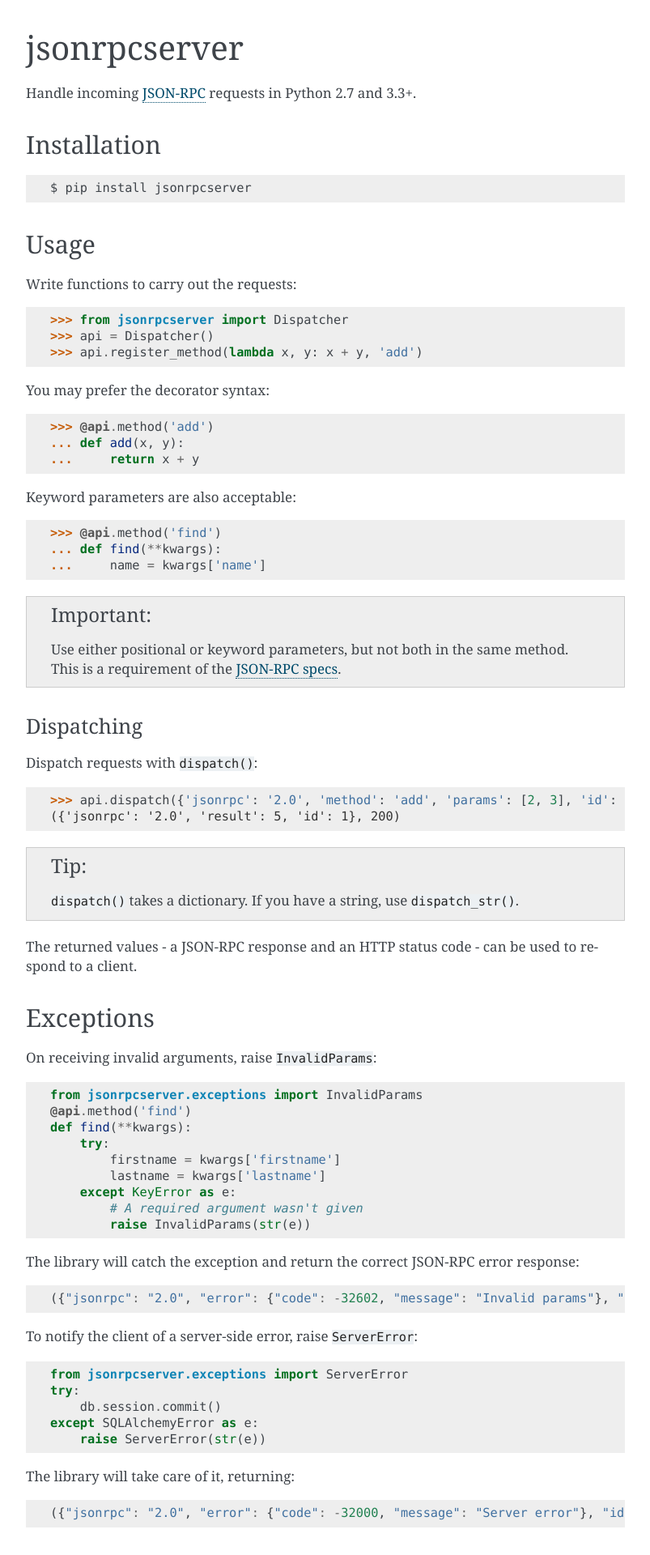
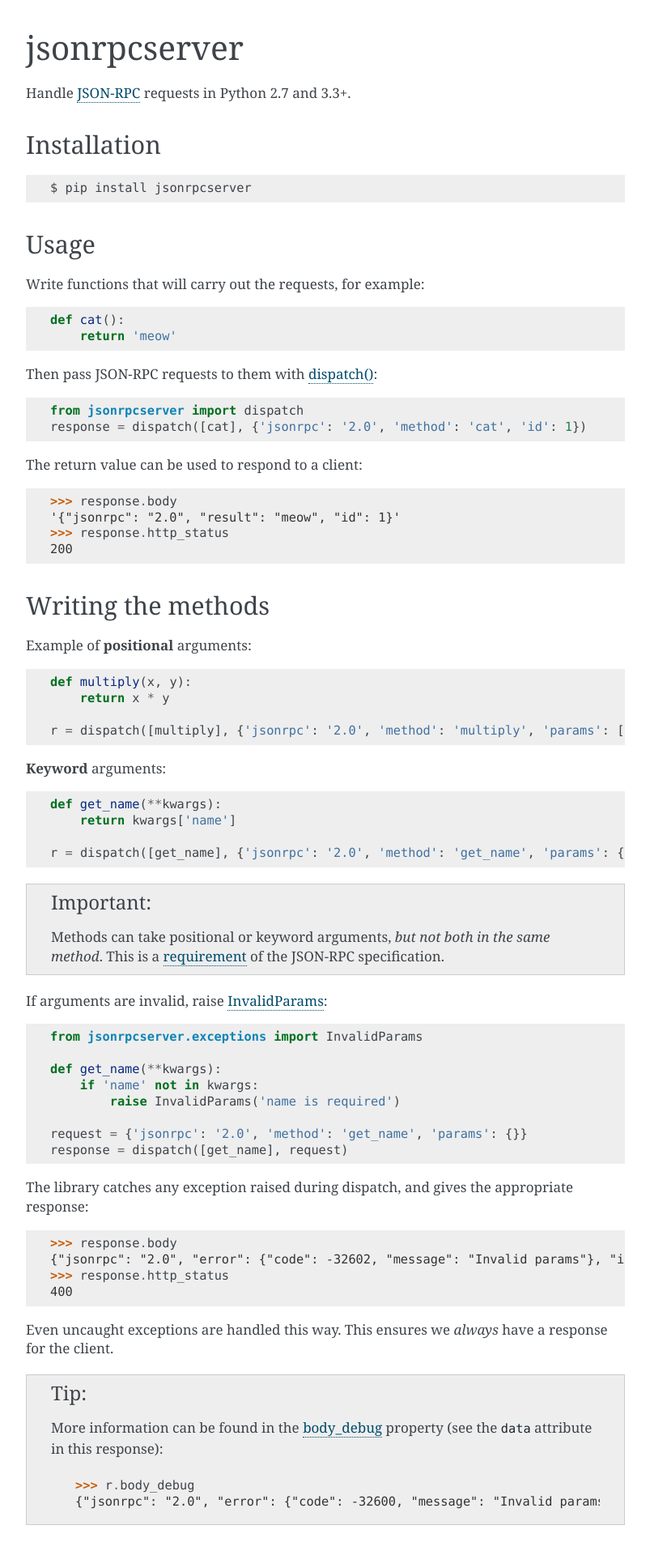
Before and after one commit to explodinglabs/jsonrpcserver, a Sphinx documentation site: the page built from doc/index.rst, in a window 1280 px wide. Shown: the top 1920 px of the page at 81% size, without its empty margins (238-1041 px from the left). Built offline with Sphinx 7.4.7, drawn with Linux system fonts in a browser that asks for light colours; some of the changed text lies outside the part shown.

Commit message:
Documenting version 3, (in progress)

```diff
--- a/doc/_static/custom.css
+++ b/doc/_static/custom.css
@@ -1,3 +1,6 @@
 dt {
-  font-weight: bold !important;
 }
+
+dl.class dt code.descname{
+  margin-bottom: 0.5em;
+}
--- a/doc/conf.py
+++ b/doc/conf.py
@@ -21,7 +21,7 @@ import alabaster
 # If extensions (or modules to document with autodoc) are in another directory,
 # add these directories to sys.path here. If the directory is relative to the
 # documentation root, use os.path.abspath to make it absolute, like shown here.
-#sys.path.insert(0, os.path.abspath('.'))
+sys.path.insert(0, os.path.abspath('../jsonrpcserver'))
 
 def setup(app):
     app.add_stylesheet('custom.css')
@@ -34,7 +34,7 @@ def setup(app):
 # Add any Sphinx extension module names here, as strings. They can be
 # extensions coming with Sphinx (named 'sphinx.ext.*') or your custom
 # ones.
-extensions = ['alabaster']
+extensions = ['alabaster', 'sphinx.ext.autodoc']
 
 # Add any paths that contain templates here, relative to this directory.
 templates_path = ['_templates']
--- a/doc/index.rst
+++ b/doc/index.rst
@@ -1,8 +1,7 @@
 jsonrpcserver
 *************
 
-Handle incoming `JSON-RPC <http://www.jsonrpc.org/>`_ requests in Python 2.7
-and 3.3+.
+Handle `JSON-RPC <http://www.jsonrpc.org/>`_ requests in Python 2.7 and 3.3+.
 
 Installation
 ============
@@ -14,102 +13,86 @@ Installation
 Usage
 =====
 
-Write functions to carry out the requests::
+Write functions that will carry out the requests, for example::
 
-    >>> from jsonrpcserver import Dispatcher
-    >>> api = Dispatcher()
-    >>> api.register_method(lambda x, y: x + y, 'add')
+    def cat():
+        return 'meow'
 
-You may prefer the decorator syntax::
+Then pass JSON-RPC requests to them with `dispatch() <api.html#dispatcher.dispatch>`_::
 
-    >>> @api.method('add')
-    ... def add(x, y):
-    ...     return x + y
+    from jsonrpcserver import dispatch
+    response = dispatch([cat], {'jsonrpc': '2.0', 'method': 'cat', 'id': 1})
 
-Keyword parameters are also acceptable::
+The return value can be used to respond to a client::
 
-    >>> @api.method('find')
-    ... def find(**kwargs):
-    ...     name = kwargs['name']
+    >>> response.body
+    '{"jsonrpc": "2.0", "result": "meow", "id": 1}'
+    >>> response.http_status
+    200
+
+Writing the methods
+===================
+
+Example of **positional** arguments::
+
+    def multiply(x, y):
+        return x * y
+
+    r = dispatch([multiply], {'jsonrpc': '2.0', 'method': 'multiply', 'params': [2, 3], 'id': 1})
+
+**Keyword** arguments::
+
+    def get_name(**kwargs):
+        return kwargs['name']
+
+    r = dispatch([get_name], {'jsonrpc': '2.0', 'method': 'get_name', 'params': {'name': 'foo'}})
 
 .. important::
 
-    Use either positional or keyword parameters, but not both in the same
-    method. This is a requirement of the `JSON-RPC specs
-    <http://www.jsonrpc.org/specification#parameter_structures>`_.
+    Methods can take positional or keyword arguments, *but not both in the same
+    method*. This is a `requirement
+    <http://www.jsonrpc.org/specification#parameter_structures>`_  of the
+    JSON-RPC specification.
 
-Dispatching
------------
+If arguments are invalid, raise `InvalidParams <api.html#exceptions.InvalidParams>`_::
 
-Dispatch requests with ``dispatch()``::
+    from jsonrpcserver.exceptions import InvalidParams
 
-    >>> api.dispatch({'jsonrpc': '2.0', 'method': 'add', 'params': [2, 3], 'id': 1})
-    ({'jsonrpc': '2.0', 'result': 5, 'id': 1}, 200)
+    def get_name(**kwargs):
+        if 'name' not in kwargs:
+            raise InvalidParams('name is required')
+
+    request = {'jsonrpc': '2.0', 'method': 'get_name', 'params': {}}
+    response = dispatch([get_name], request)
+
+The library catches any exception raised during dispatch, and gives the
+appropriate response::
+
+    >>> response.body
+    {"jsonrpc": "2.0", "error": {"code": -32602, "message": "Invalid params"}, "id": 1}
+    >>> response.http_status
+    400
+
+Even uncaught exceptions are handled this way. This ensures we *always* have a
+response for the client.
 
 .. tip::
 
-    ``dispatch()`` takes a dictionary. If you have a string, use
-    ``dispatch_str()``.
+    More information can be found in the `body_debug
+    <api.html#response.ErrorResponse.body_debug>`_ property (see the ``data``
+    attribute in this response)::
 
-The returned values - a JSON-RPC response and an HTTP status code - can be used
-to respond to a client.
-
-Exceptions
-==========
-
-On receiving invalid arguments, raise ``InvalidParams``::
-
-    from jsonrpcserver.exceptions import InvalidParams
-    @api.method('find')
-    def find(**kwargs):
-        try:
-            firstname = kwargs['firstname']
-            lastname = kwargs['lastname']
-        except KeyError as e:
-            # A required argument wasn't given
-            raise InvalidParams(str(e))
-
-The library will catch the exception and return the correct JSON-RPC error
-response:
-
-.. code-block:: javascript
-
-    ({"jsonrpc": "2.0", "error": {"code": -32602, "message": "Invalid params"}, "id": 1}, 400)
-
-To notify the client of a server-side error, raise ``ServerError``::
-
-    from jsonrpcserver.exceptions import ServerError
-    try:
-        db.session.commit()
-    except SQLAlchemyError as e:
-        raise ServerError(str(e))
-
-The library will take care of it, returning:
-
-.. code-block:: javascript
-
-    ({"jsonrpc": "2.0", "error": {"code": -32000, "message": "Server error"}, "id": 1}, 500)
-
-Debugging
-=========
-
-In the above exceptions, extra debugging information is included when raising
-the exceptions. To include this extra information in the JSON-RPC responses,
-enable debugging (pass ``debug=True`` when instantiating the Dispatcher). The
-extra info will then be included in the ``data`` property, like this::
-
-    >>> api.debug = True
-    >>> api.dispatch({'jsonrpc': '2.0', 'method': 'get', 'params': {'id': 1}, 'id': 1})
-    ({"jsonrpc": "2.0", "error": {"code": -32000, "message": "Server error", "data": "Column 'id' does not exist"}, "id": 1}, 500)
+        >>> r.body_debug
+        {"jsonrpc": "2.0", "error": {"code": -32600, "message": "Invalid params", "data": "name is required"}, "id": 1}
 
 Logging
 =======
 
-The JSON-RPC messages are logged on the ``INFO`` log level. To see them::
+To see the JSON-RPC messages going back and forth, set the log level to
+``INFO``::
 
     import logging
     logging.getLogger('jsonrpcserver').setLevel(logging.INFO)
-
     logging.basicConfig() # Creates a basic StreamHandler with a default format
 
 For better logging, use custom handlers and formats::
@@ -117,10 +100,12 @@ For better logging, use custom handlers and formats::
     import logging
     logging.getLogger('jsonrpcserver').setLevel(logging.INFO)
 
+    # Request log
     request_handler = logging.StreamHandler()
     request_handler.setFormatter(logging.Formatter(fmt='--> %(message)s'))
     logging.getLogger('jsonrpcserver.dispatcher.request').addHandler(request_handler)
 
+    # Response log
     response_handler = logging.StreamHandler()
     response_handler.setFormatter(logging.Formatter(fmt='<-- %(http_code)d %(http_reason)s %(message)s'))
     logging.getLogger('jsonrpcserver.dispatcher.response').addHandler(response_handler)
--- a/jsonrpcserver/__init__.py
+++ b/jsonrpcserver/__init__.py
@@ -1,4 +1,4 @@
 """__init__.py"""
 
-from .methods import Methods
-from .dispatcher import dispatch
+from jsonrpcserver.methods import Methods
+from jsonrpcserver.dispatcher import dispatch
```
Also changed, not shown: other parts of doc/index.rst (+4 -3 lines), README.rst (+1 -13 lines), doc/api.rst (added, +15 -0 lines), 5 other files.
